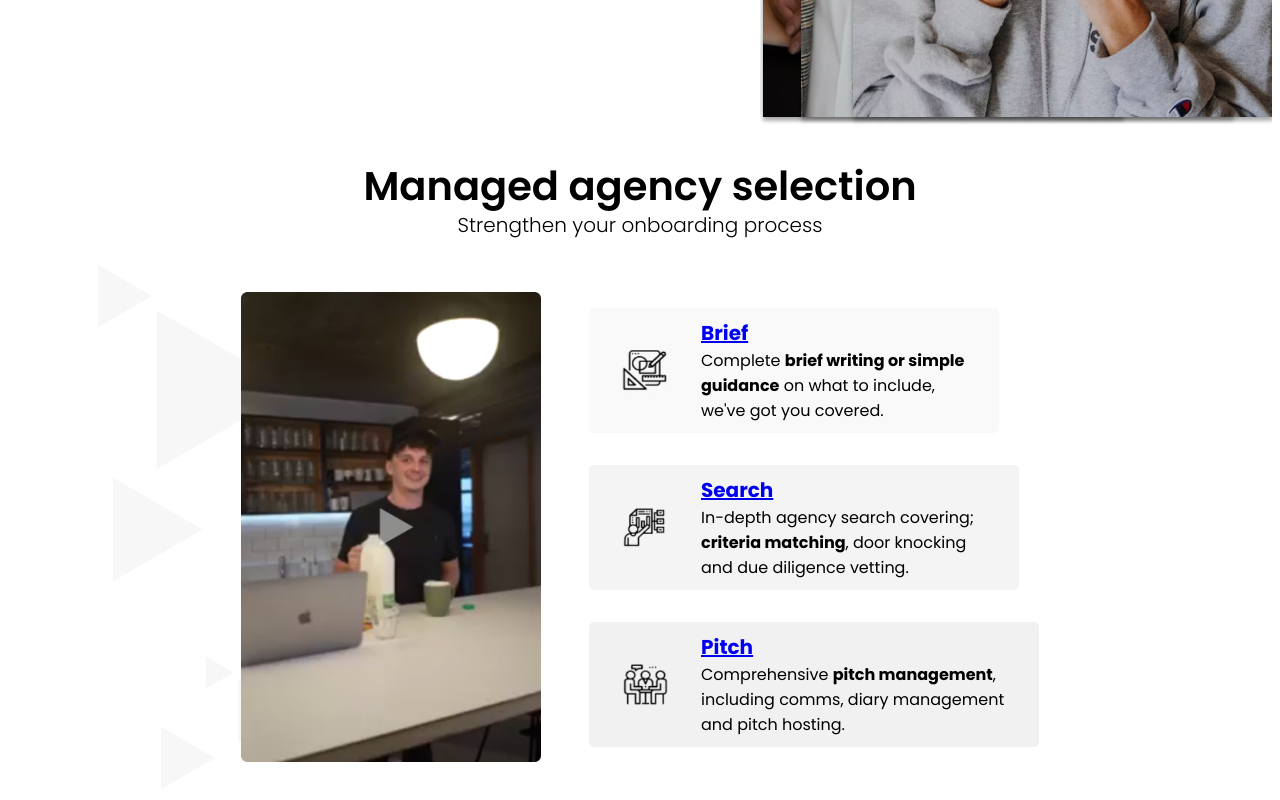
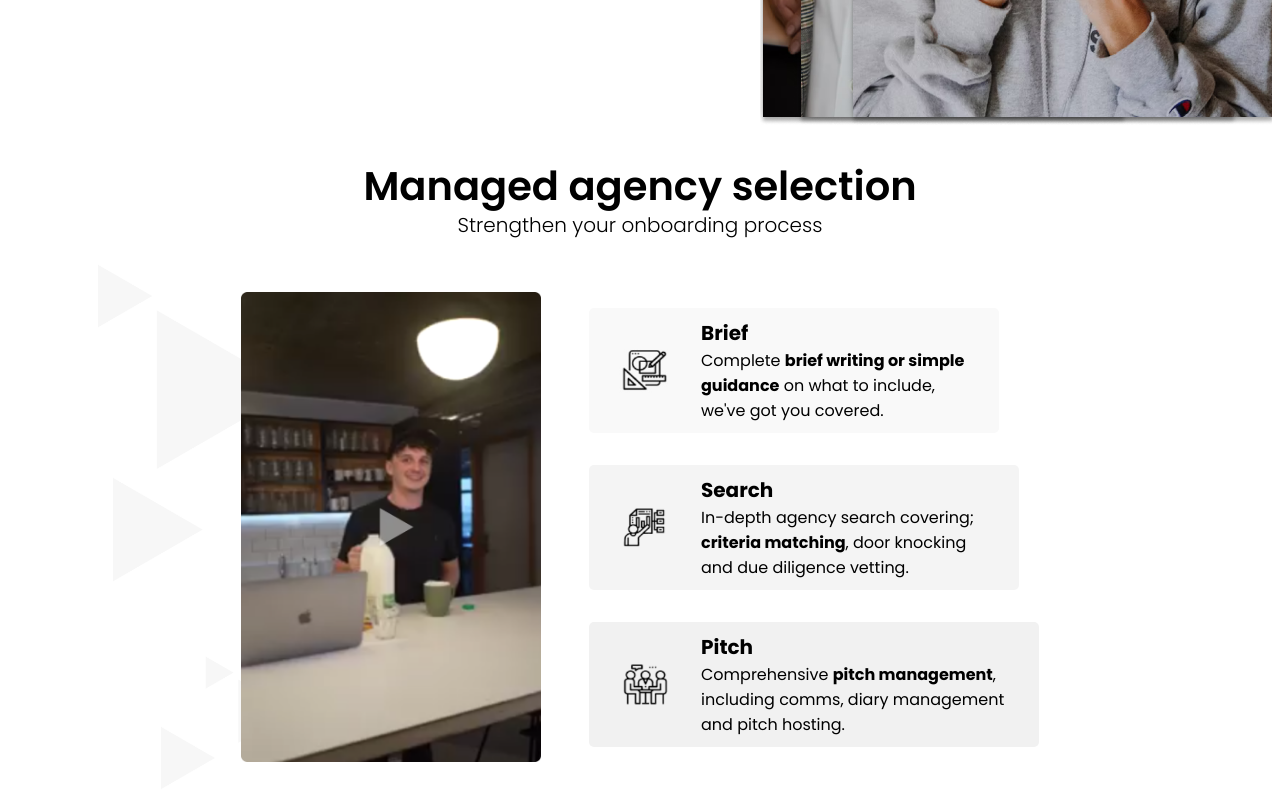
Before and after one commit to KirillTsonev/testProject, a Next.js app: page / in a window 1280 px wide. Shown: the part 744-1544 px from the top of the page. Built offline with nearby package versions, Linux system fonts and the light colour scheme.

Commit message:
fix: fixed heading link styles

```diff
--- a/collections/Card/elements.tsx
+++ b/collections/Card/elements.tsx
@@ -44,6 +44,7 @@ export const StyledCardHeading = styled(({hrefLink, ...props}: {hrefLink: string
     href={hrefLink}
     target={hrefLink === "#" ? "" : "_blank"}
     rel={hrefLink === "#" ? "" : "noopener noreferrer"}
+    style={{color: "black", textDecoration: "none"}}
   >
     <h2 {...props} />
   </Link>
@@ -51,7 +52,6 @@ export const StyledCardHeading = styled(({hrefLink, ...props}: {hrefLink: string
   font-size: 1.25rem;
   margin: 0;
   font-weight: bold;
-  cursor: pointer;
 
   @media screen and (max-width: 1024px) {
     font-size: 1rem;
```
